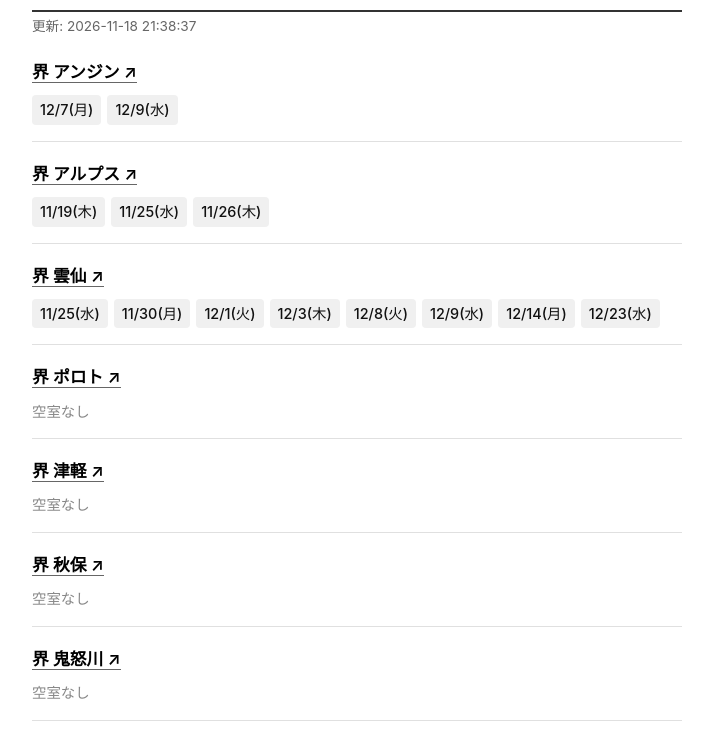
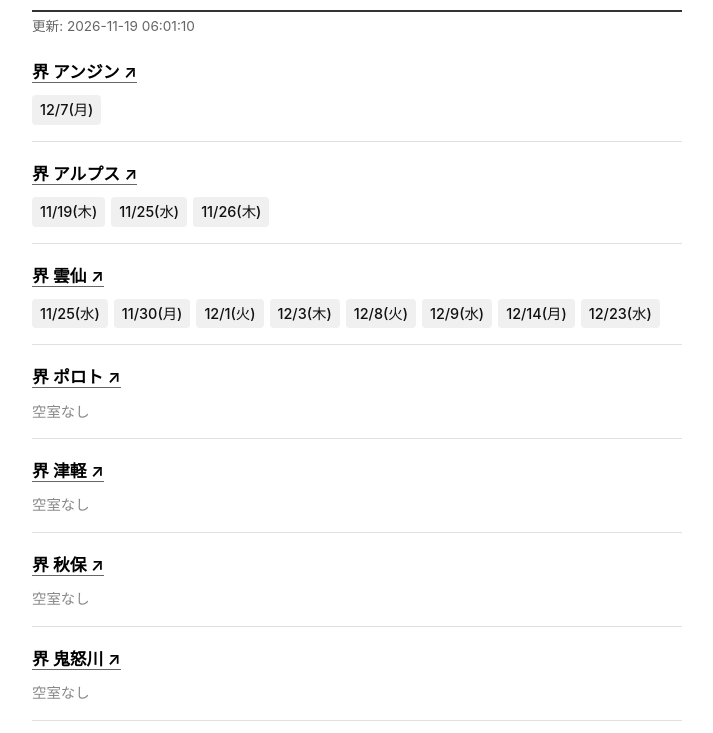
Before and after one commit to nanana-na/Search_Kai, a plain HTML site: page index.html in a window 1280 px wide. Shown: the part 67-800 px from the top of the page, without its empty margins (283-996 px from the left). Drawn offline with Linux system fonts and the light colour scheme.

Commit message:
Auto-update index.html

```diff
--- a/index.html
+++ b/index.html
@@ -68,7 +68,7 @@
 </head>
 <body>
     <h1>界タビ20s 空き状況</h1>
-    <div class="meta">更新: 2026-11-18 21:38:37</div>
+    <div class="meta">更新: 2026-11-19 06:01:10</div>
 
     <div class="facility-block">
         <div class="facility-name">
@@ -76,7 +76,6 @@
         </div>
         <ul class="date-list">
             <li class="date-badge">12/7(月)</li>
-            <li class="date-badge">12/9(水)</li>
         </ul>
     </div>
 
```
